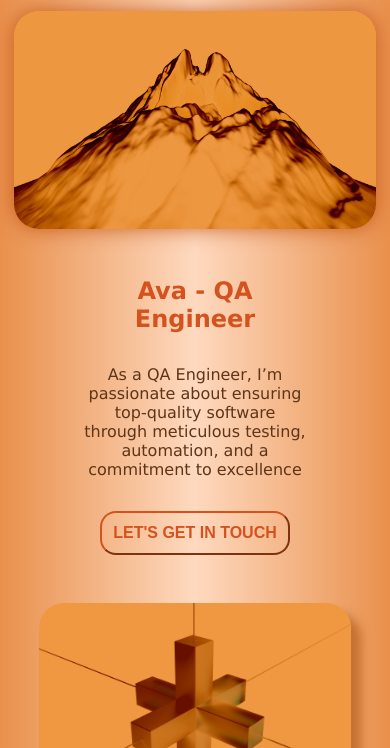
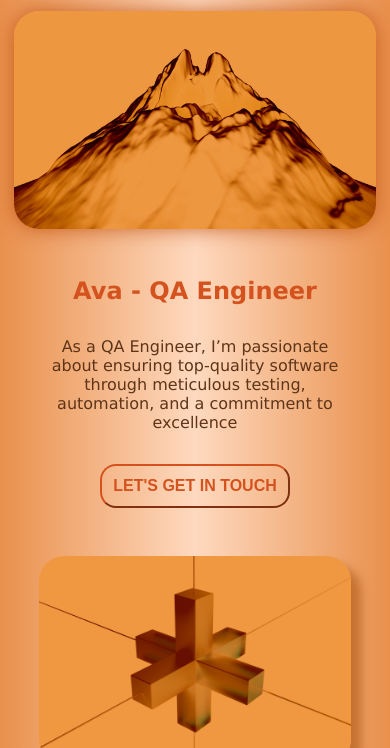
Before and after one commit to 100creativeways/html_css, a plain HTML site: page index.html in a window 390 px wide. Shown: the part 96-844 px from the top of the page. Drawn offline with Linux system fonts and the light colour scheme.

Commit message:
Update style.css

```diff
--- a/style.css
+++ b/style.css
@@ -406,7 +406,8 @@ nav {
     padding: 0;
 }
 
-
+.intro {
+    width: 77%;}
 
 
 
```
